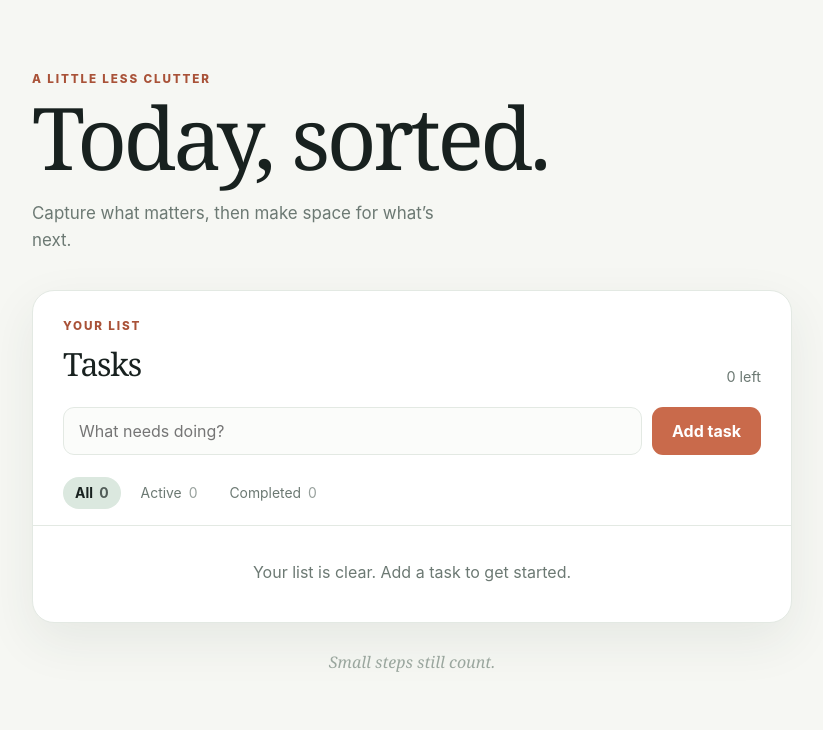
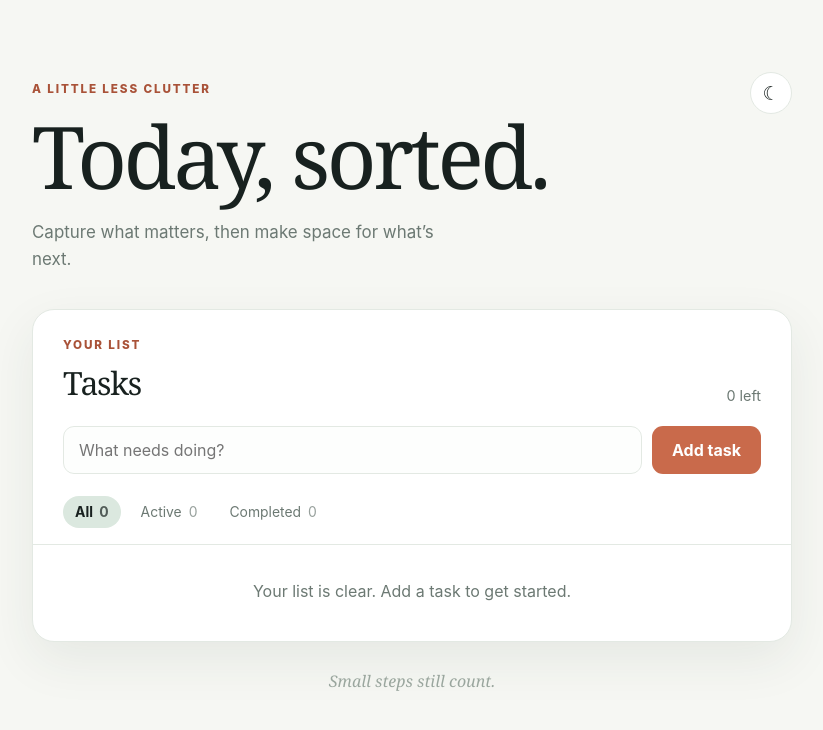
Before and after one commit to sage-rallx-ai/hermes-test-project, a React (Vite) app: page / in a window 1280 px wide. Shown: the top 730 px of the page, without its empty margins (228-1051 px from the left). Built offline with nearby package versions, Linux system fonts and the light colour scheme.

Commit message:
feat(ui): add persistent dark mode

```diff
--- a/src/App.css
+++ b/src/App.css
@@ -9,12 +9,27 @@
   --sage: #dbe8df;
 }
 
+:root[data-theme='dark'] {
+  --ink: #edf2ed;
+  --muted: #aab9b0;
+  --paper: #141a18;
+  --card: #1d2723;
+  --line: #35423b;
+  --accent: #e18a6a;
+  --accent-dark: #f0a285;
+  --sage: #30483d;
+}
+
 * { box-sizing: border-box; }
-body { margin: 0; min-width: 320px; background: var(--paper); color: var(--ink); font-family: Inter, ui-sans-serif, system-ui, -apple-system, BlinkMacSystemFont, "Segoe UI", sans-serif; }
+
+body { margin: 0; min-width: 320px; background: var(--paper); color: var(--ink); font-family: Inter, ui-sans-serif, system-ui, -apple-system, BlinkMacSystemFont, "Segoe UI", sans-serif; transition: background-color .2s ease, color .2s ease; }
 button, input { font: inherit; }
 button { cursor: pointer; }
 .app-shell { width: min(100% - 32px, 760px); margin: 0 auto; padding: 72px 0 36px; }
 .hero { margin-bottom: 36px; }
+.hero-topline { display: flex; align-items: center; justify-content: space-between; }
+.theme-toggle { display: grid; place-items: center; width: 42px; height: 42px; border: 1px solid var(--line); border-radius: 50%; color: var(--ink); background: var(--card); font-size: 1.2rem; }
+.theme-toggle:hover { border-color: var(--accent); }
 .eyebrow { margin: 0 0 9px; color: var(--accent-dark); font-size: .73rem; font-weight: 800; letter-spacing: .16em; text-transform: uppercase; }
 h1, h2 { margin: 0; font-family: Georgia, "Times New Roman", serif; font-weight: 500; letter-spacing: -.04em; }
 h1 { font-size: clamp(3rem, 8vw, 5.4rem); line-height: .98; }
@@ -24,7 +39,7 @@ h2 { font-size: 2rem; }
 .card-heading { display: flex; align-items: end; justify-content: space-between; padding: 28px 30px 22px; }
 .task-count { color: var(--muted); font-size: .9rem; }
 .todo-form { display: flex; gap: 10px; padding: 0 30px 22px; }
-.todo-form input { min-width: 0; flex: 1; border: 1px solid var(--line); border-radius: 11px; padding: 13px 15px; color: var(--ink); outline: none; background: #fbfcfa; }
+.todo-form input { min-width: 0; flex: 1; border: 1px solid var(--line); border-radius: 11px; padding: 13px 15px; color: var(--ink); outline: none; background: color-mix(in srgb, var(--card) 82%, var(--paper)); }
 .todo-form input:focus { border-color: var(--accent); box-shadow: 0 0 0 3px rgba(201, 106, 75, .16); }
 .todo-form button { border: 0; border-radius: 11px; padding: 0 20px; color: white; background: var(--accent); font-weight: 700; }
 .todo-form button:hover { background: var(--accent-dark); }
--- a/src/App.tsx
+++ b/src/App.tsx
@@ -9,8 +9,10 @@ type Todo = {
 }
 
 type Filter = 'all' | 'active' | 'completed'
+type Theme = 'light' | 'dark'
 
 const STORAGE_KEY = 'hermes-test-project.todos'
+const THEME_KEY = 'hermes-test-project.theme'
 
 function createTodoId() {
   if (typeof globalThis.crypto?.randomUUID === 'function') {
@@ -24,6 +26,12 @@ function createTodoId() {
   }
 
   return `${Date.now()}-${Math.random().toString(16).slice(2)}`
+}
+
+function loadTheme(): Theme {
+  const stored = localStorage.getItem(THEME_KEY)
+  if (stored === 'light' || stored === 'dark') return stored
+  return typeof window.matchMedia === 'function' && window.matchMedia('(prefers-color-scheme: dark)').matches ? 'dark' : 'light'
 }
 
 function loadTodos(): Todo[] {
@@ -49,6 +57,12 @@ function App() {
   const [todos, setTodos] = useState<Todo[]>(loadTodos)
   const [draft, setDraft] = useState('')
   const [filter, setFilter] = useState<Filter>('all')
+  const [theme, setTheme] = useState<Theme>(loadTheme)
+
+  useEffect(() => {
+    document.documentElement.dataset.theme = theme
+    localStorage.setItem(THEME_KEY, theme)
+  }, [theme])
 
   useEffect(() => {
     localStorage.setItem(STORAGE_KEY, JSON.stringify(todos))
@@ -87,7 +101,17 @@ function App() {
   return (
     <main className="app-shell">
       <header className="hero">
-        <p className="eyebrow">A little less clutter</p>
+        <div className="hero-topline">
+          <p className="eyebrow">A little less clutter</p>
+          <button
+            type="button"
+            className="theme-toggle"
+            aria-label={theme === 'dark' ? 'Switch to light mode' : 'Switch to dark mode'}
+            onClick={() => setTheme((current) => (current === 'dark' ? 'light' : 'dark'))}
+          >
+            {theme === 'dark' ? '☀' : '☾'}
+          </button>
+        </div>
         <h1>Today, sorted.</h1>
         <p className="subtitle">Capture what matters, then make space for what’s next.</p>
       </header>
```
Also changed, not shown: 1 other file (tests, documents, lock files or other folders).
